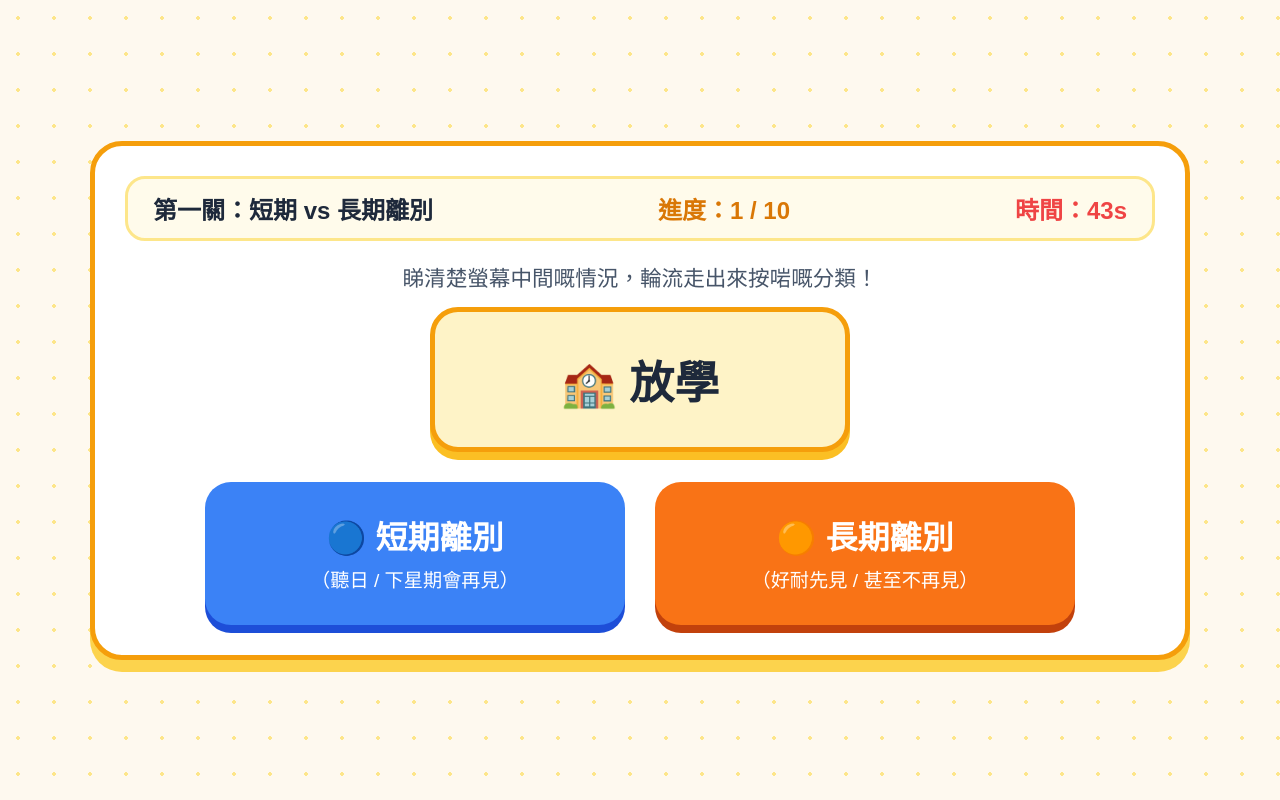
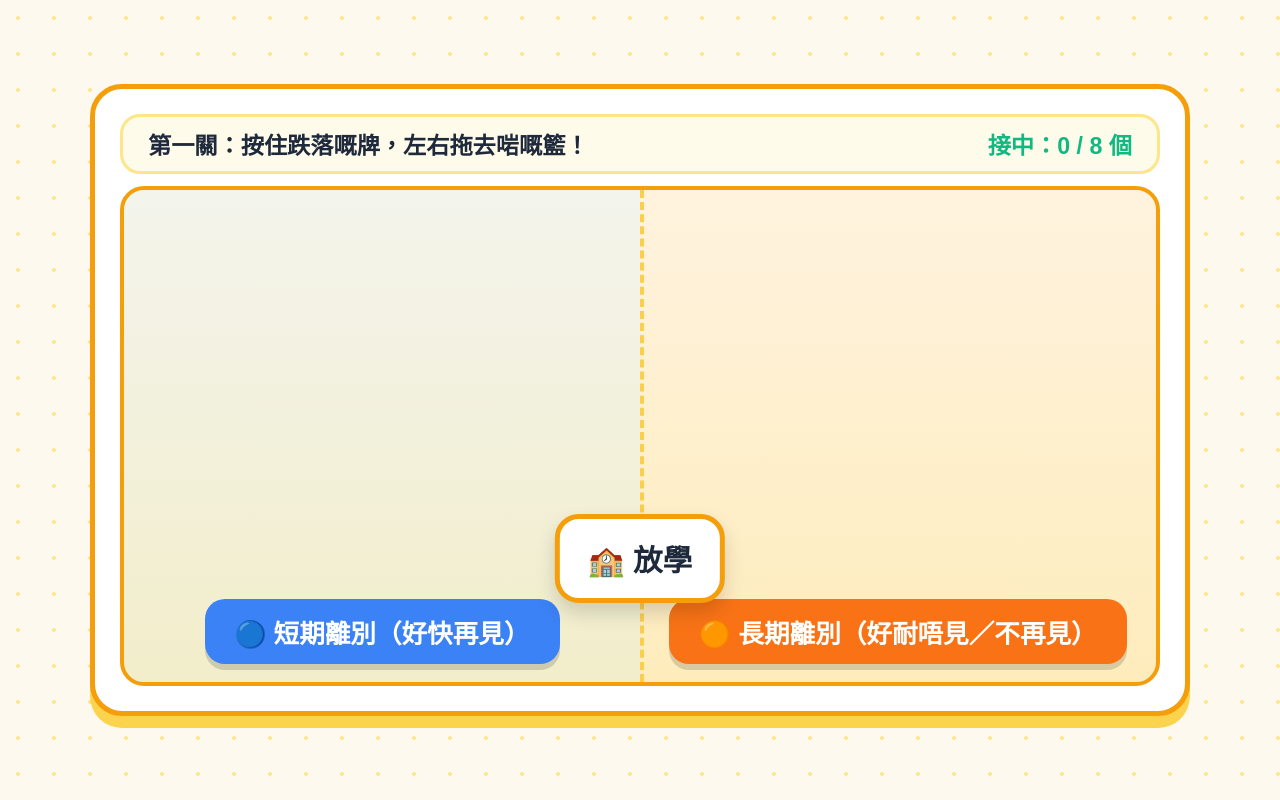
Before and after one commit to lwk-star/farewell, a plain HTML site: page index.html in a window 1280 px wide. Both pictures are taken after a click on the button "▶ 開始第一關！". Drawn offline with Linux system fonts and the light colour scheme.

Commit message:
Update index.html

```diff
--- a/index.html
+++ b/index.html
@@ -19,6 +19,7 @@
       box-sizing: border-box;
       user-select: none;
       -webkit-tap-highlight-color: transparent;
+      touch-action: none;
     }
 
     body {
@@ -44,7 +45,7 @@
       background: #ffffff;
       border: 5px solid var(--primary);
       border-radius: 32px;
-      padding: 30px;
+      padding: 25px;
       box-shadow: 0 12px 0 #fcd34d;
       text-align: center;
       position: relative;
@@ -56,22 +57,8 @@
       align-items: center;
     }
 
-    h1 {
-      font-size: 2.6rem;
-      color: #d97706;
-      margin: 10px 0;
-    }
-
-    h2 {
-      font-size: 2rem;
-      margin: 5px 0 15px 0;
-    }
-
-    p {
-      font-size: 1.35rem;
-      color: #475569;
-      margin: 10px 0 25px 0;
-    }
+    h1 { font-size: 2.5rem; color: #d97706; margin: 10px 0; }
+    p { font-size: 1.3rem; color: #475569; margin: 8px 0 20px 0; }
 
     .btn-big {
       font-size: 1.8rem;
@@ -83,104 +70,115 @@
       color: white;
       box-shadow: 0 8px 0 #b45309;
       cursor: pointer;
-      transition: transform 0.1s;
     }
+    .btn-big:active { transform: translateY(6px); box-shadow: 0 2px 0 #b45309; }
 
-    .btn-big:active {
-      transform: translateY(6px);
-      box-shadow: 0 2px 0 #b45309;
-    }
-
-    /* 頂部狀態列 */
     .hud {
       width: 100%;
       display: flex;
       justify-content: space-between;
       align-items: center;
       background: #fffbeb;
-      padding: 12px 25px;
+      padding: 10px 25px;
       border-radius: 20px;
       border: 3px solid #fde68a;
-      margin-bottom: 20px;
-      font-size: 1.5rem;
+      margin-bottom: 12px;
+      font-size: 1.45rem;
       font-weight: 900;
     }
 
-    /* 第一關：分類機 */
-    .sort-card {
-      background: #fef3c7;
-      border: 5px solid #f59e0b;
-      border-radius: 28px;
-      padding: 35px 50px;
-      font-size: 2.8rem;
-      font-weight: 900;
-      margin: 15px 0 30px 0;
-      min-width: 420px;
-      box-shadow: 0 8px 0 #fbbf24;
-      animation: bounceIn 0.2s;
+    /* ================= 第一關：真實掉落接接樂 ================= */
+    .fall-arena {
+      position: relative;
+      width: 100%;
+      height: 500px;
+      background: linear-gradient(180deg, #fffbeb 0%, #fef3c7 100%);
+      border: 4px solid #f59e0b;
+      border-radius: 24px;
+      overflow: hidden;
     }
 
-    @keyframes bounceIn {
-      from { transform: scale(0.8); }
-      to { transform: scale(1); }
+    /* 畫面中線分隔區 */
+    .zone-divider {
+      position: absolute;
+      top: 0; bottom: 0; left: 50%;
+      width: 4px;
+      border-left: 4px dashed #fcd34d;
+      pointer-events: none;
     }
 
-    .sort-btns {
+    .zone-bg-left {
+      position: absolute;
+      top: 0; bottom: 0; left: 0; width: 50%;
+      background: rgba(59, 130, 246, 0.06);
       display: flex;
-      gap: 30px;
-      width: 100%;
-      justify-content: center;
+      flex-direction: column;
+      justify-content: flex-end;
+      align-items: center;
+      padding-bottom: 18px;
+      pointer-events: none;
     }
 
-    .btn-sort {
-      flex: 1;
-      max-width: 420px;
-      padding: 30px 20px;
-      font-size: 2rem;
-      font-weight: 900;
-      border: none;
-      border-radius: 26px;
-      color: white;
-      cursor: pointer;
+    .zone-bg-right {
+      position: absolute;
+      top: 0; bottom: 0; right: 0; width: 50%;
+      background: rgba(249, 115, 22, 0.06);
+      display: flex;
+      flex-direction: column;
+      justify-content: flex-end;
+      align-items: center;
+      padding-bottom: 18px;
+      pointer-events: none;
     }
 
-    .btn-short {
-      background: var(--blue);
-      box-shadow: 0 8px 0 #1d4ed8;
+    .basket-label {
+      padding: 14px 30px;
+      border-radius: 20px;
+      font-size: 1.6rem;
+      font-weight: 900;
+      color: white;
+      box-shadow: 0 6px 0 rgba(0,0,0,0.15);
     }
 
-    .btn-long {
-      background: var(--orange);
-      box-shadow: 0 8px 0 #c2410c;
+    /* 跌落嘅情境牌（可左右拖拉） */
+    .falling-item {
+      position: absolute;
+      top: -80px;
+      padding: 18px 28px;
+      background: #ffffff;
+      border: 5px solid #f59e0b;
+      border-radius: 24px;
+      font-size: 1.85rem;
+      font-weight: 900;
+      color: #1e293b;
+      box-shadow: 0 10px 20px rgba(0,0,0,0.15);
+      cursor: grab;
+      white-space: nowrap;
+      z-index: 10;
+      transform: translateX(-50%);
     }
 
-    .btn-sort:active {
-      transform: translateY(6px);
-      box-shadow: none;
+    .falling-item.dragging {
+      border-color: #ec4899;
+      transform: translateX(-50%) scale(1.08);
+      box-shadow: 0 15px 30px rgba(236, 72, 153, 0.35);
     }
 
-    /* 第二關：情境配對 */
+    /* ================= 第二關：情境配對 ================= */
     .quiz-box {
       background: #f1f5f9;
       padding: 25px 35px;
       border-radius: 22px;
-      font-size: 1.9rem;
+      font-size: 1.85rem;
       font-weight: bold;
-      margin-bottom: 25px;
+      margin-bottom: 20px;
       width: 100%;
     }
-
-    .options-col {
-      display: flex;
-      flex-direction: column;
-      gap: 16px;
-      width: 100%;
-    }
-
+    .options-col { display: flex; flex-direction: column; gap: 15px; width: 100%; }
     .btn-opt {
       width: 100%;
       padding: 20px 25px;
-      font-size: 1.55rem;
+      font-size: 1.5rem;
       font-weight: bold;
       border: 3px solid #cbd5e1;
       border-radius: 20px;
@@ -188,44 +186,32 @@
       color: var(--dark);
       cursor: pointer;
       text-align: left;
-      transition: all 0.1s;
     }
+    .btn-opt:active { background: #fef3c7; border-color: var(--primary); }
 
-    .btn-opt:active {
-      background: #fef3c7;
-      border-color: var(--primary);
-      transform: scale(0.98);
-    }
-
-    /* 第三關：Bing Bong 火箭狂篤 */
+    /* ================= 第三關：Bing Bong 火箭狂篤 ================= */
     .rocket-arena {
       position: relative;
       width: 100%;
-      height: 360px;
+      height: 380px;
       background: linear-gradient(180deg, #0f172a 0%, #1e3a8a 100%);
       border-radius: 26px;
       overflow: hidden;
       border: 4px solid #38bdf8;
-      margin-bottom: 15px;
     }
-
     .progress-wrap {
-      width: 90%;
-      height: 32px;
+      width: 90%; height: 32px;
       background: #334155;
       border-radius: 20px;
-      margin: 15px auto;
+      margin: 12px auto;
       overflow: hidden;
       border: 3px solid #94a3b8;
     }
-
     .progress-bar {
-      height: 100%;
-      width: 15%;
+      height: 100%; width: 15%;
       background: linear-gradient(90deg, #f472b6, #fbbf24, #4ade80);
       transition: width 0.1s;
     }
-
     .energy-orb {
       position: absolute;
       padding: 16px 24px;
@@ -237,20 +223,14 @@
       border: 4px solid #ffffff;
       box-shadow: 0 0 20px rgba(253, 224, 71, 0.8);
       cursor: pointer;
-      animation: floatOrb 1.2s infinite alternate ease-in-out;
-    }
-
-    @keyframes floatOrb {
-      from { transform: translateY(0px) scale(1); }
-      to { transform: translateY(-10px) scale(1.06); }
     }
 
     .feedback-toast {
       position: fixed;
       top: 25px;
-      padding: 15px 35px;
+      padding: 14px 35px;
       border-radius: 50px;
-      font-size: 1.8rem;
+      font-size: 1.7rem;
       font-weight: 900;
       color: white;
       display: none;
@@ -267,27 +247,29 @@
   <div class="screen active" id="screen-start">
     <div style="font-size: 4rem;">⭐🚀🧱</div>
     <h1>離別大作戰：Touch Mon 闖關賽</h1>
-    <p>唔使長篇大論！全組輪流走出來用手指極速過三關，考驗大家對「離別」嘅反應力！</p>
-    <div style="display:flex; gap:15px; margin-bottom:25px; font-size:1.2rem; font-weight:bold;">
-      <span style="background:#dbeafe; color:#1d4ed8; padding:10px 20px; border-radius:15px;">第一關：短期 vs 長期極速分類</span>
+    <p>全組輪流走出來用手指操作過三關，邊玩邊學「好好道別」！</p>
+    <div style="display:flex; gap:15px; margin-bottom:25px; font-size:1.15rem; font-weight:bold; flex-wrap:wrap; justify-content:center;">
+      <span style="background:#dbeafe; color:#1d4ed8; padding:10px 20px; border-radius:15px;">第一關：左右拖拉接牌（短期 vs 長期）</span>
       <span style="background:#fce7f3; color:#be185d; padding:10px 20px; border-radius:15px;">第二關：好好道別反應戰</span>
       <span style="background:#fef3c7; color:#b45309; padding:10px 20px; border-radius:15px;">第三關：全組狂篤推火箭</span>
     </div>
     <button class="btn-big" onclick="startStage1()">▶ 開始第一關！</button>
   </div>
 
-  <!-- 第一關：極速分類 -->
+  <!-- 第一關：掉落接接樂 -->
   <div class="screen" id="screen-1">
     <div class="hud">
-      <span>第一關：短期 vs 長期離別</span>
-      <span style="color:#d97706;">進度：<span id="s1-count">1</span> / 10</span>
-      <span style="color:#ef4444;">時間：<span id="s1-time">45</span>s</span>
+      <span>第一關：按住跌落嘅牌，左右拖去啱嘅籃！</span>
+      <span style="color:#10b981;">接中：<span id="s1-score">0</span> / 8 個</span>
     </div>
-    <p style="margin:0;">睇清楚螢幕中間嘅情況，輪流走出來按啱嘅分類！</p>
-    <div class="sort-card" id="s1-word">放學</div>
-    <div class="sort-btns">
-      <button class="btn-sort btn-short" onclick="checkSort('short')">🔵 短期離別<br><span style="font-size:1.2rem; font-weight:normal;">（聽日 / 下星期會再見）</span></button>
-      <button class="btn-sort btn-long" onclick="checkSort('long')">🟠 長期離別<br><span style="font-size:1.2rem; font-weight:normal;">（好耐先見 / 甚至不再見）</span></button>
+    <div class="fall-arena" id="fall-arena">
+      <div class="zone-divider"></div>
+      <div class="zone-bg-left">
+        <div class="basket-label" style="background: var(--blue);">🔵 短期離別（好快再見）</div>
+      </div>
+      <div class="zone-bg-right">
+        <div class="basket-label" style="background: var(--orange);">🟠 長期離別（好耐唔見／不再見）</div>
+      </div>
     </div>
   </div>
 
@@ -320,8 +302,7 @@
   <div class="screen" id="screen-win">
     <div style="font-size: 4.5rem;">🎉🚀🌕</div>
     <h1>全組挑戰成功！</h1>
-    <p style="font-size: 1.6rem; color: #1e293b; max-width: 750px; line-height: 1.6;">
-      好似頭先嘅遊戲咁：<br>
+    <p style="font-size: 1.55rem; color: #1e293b; max-width: 750px; line-height: 1.6;">
       1️⃣ 我哋分得清<b>短期</b>同<b>長期離別</b><br>
       2️⃣ 學識唔好直接轉身走，用<b>微笑、揮手同多謝</b>好好道別<br>
       3️⃣ 就算要分開，都可以好似阿樂同 Bing Bong 咁，<b>帶住開心嘅回憶繼續向前行</b>！
@@ -340,68 +321,118 @@
       t.innerText = msg;
       t.style.background = bg;
       t.style.display = 'block';
-      setTimeout(() => { t.style.display = 'none'; }, 900);
+      setTimeout(() => { t.style.display = 'none'; }, 850);
     }
 
-    /* ================= 第一關：短期 vs 長期離別（緊扣第14頁PPT） ================= */
-    const sortItems = [
+    /* ================= 第一關：真實掉落＋手指左右拖拉 ================= */
+    const sortPool = [
       { text: "🏫 放學", type: "short" },
-      { text: "🎓 小學 / 中學畢業", type: "long" },
+      { text: "🎓 畢業", type: "long" },
       { text: "🔔 下課（轉堂）", type: "short" },
-      { text: "✈️ 同學轉校 / 移民", type: "long" },
-      { text: "📅 星期五週末前", type: "short" },
+      { text: "✈️ 同學轉校", type: "long" },
+      { text: "📅 週末前", type: "short" },
       { text: "📦 搬家去另一區", type: "long" },
       { text: "🚻 去洗手間一陣", type: "short" },
-      { text: "👋 社交小組最後一節完結", type: "long" },
-      { text: "🍜 午飯時間分開食飯", type: "short" },
-      { text: "💼 老師 / 職員離職", type: "long" }
+      { text: "👋 小組最後一節完結", type: "long" },
+      { text: "🍜 午飯分開食飯", type: "short" },
+      { text: "💼 老師／職員離職", type: "long" }
     ];
 
-    let s1Index = 0;
-    let s1Timer = null;
-    let timeLeft = 45;
+    let s1Caught = 0;
+    let s1PoolIndex = 0;
+    let fallLoop = null;
+    let activeCard = null;
 
     function startStage1() {
-      s1Index = 0;
-      timeLeft = 45;
+      s1Caught = 0;
+      s1PoolIndex = 0;
+      document.getElementById('s1-score').innerText = s1Caught;
       showScreen('screen-1');
-      updateS1UI();
-      s1Timer = setInterval(() => {
-        timeLeft--;
-        document.getElementById('s1-time').innerText = timeLeft;
-        if (timeLeft <= 0) {
-          clearInterval(s1Timer);
-          showToast("⏰ 時間到！進入第二關！", "#f59e0b");
-          setTimeout(startStage2, 1000);
-        }
-      }, 1000);
+      spawnFallingCard();
     }
 
-    function updateS1UI() {
-      document.getElementById('s1-count').innerText = s1Index + 1;
-      const card = document.getElementById('s1-word');
-      card.style.animation = 'none';
-      card.offsetHeight;
-      card.style.animation = 'bounceIn 0.2s';
-      card.innerText = sortItems[s1Index].text;
+    function spawnFallingCard() {
+      const arena = document.getElementById('fall-arena');
+      if (activeCard) activeCard.remove();
+
+      const data = sortPool[s1PoolIndex % sortPool.length];
+      s1PoolIndex++;
+
+      const el = document.createElement('div');
+      el.className = 'falling-item';
+      el.innerText = data.text;
+      el.dataset.type = data.type;
+
+      // 初始放喺正中間上方跌落嚟，逼組員要向左或向右拖
+      let posX = arena.clientWidth / 2;
+      let posY = -40;
+      let isDragging = false;
+
+      el.style.left = posX + 'px';
+      el.style.top = posY + 'px';
+
+      // Touch / Mouse 拖拉控制
+      el.onpointerdown = (e) => {
+        isDragging = true;
+        el.classList.add('dragging');
+        el.setPointerCapture(e.pointerId);
+      };
+
+      el.onpointermove = (e) => {
+        if (!isDragging) return;
+        const rect = arena.getBoundingClientRect();
+        posX = Math.max(110, Math.min(rect.width - 110, e.clientX - rect.left));
+        posY = Math.max(20, Math.min(rect.height - 60, e.clientY - rect.top));
+        el.style.left = posX + 'px';
+        el.style.top = posY + 'px';
+      };
+
+      el.onpointerup = (e) => {
+        if (!isDragging) return;
+        isDragging = false;
+        el.classList.remove('dragging');
+        el.releasePointerCapture(e.pointerId);
+      };
+
+      arena.appendChild(el);
+      activeCard = el;
+
+      clearInterval(fallLoop);
+      fallLoop = setInterval(() => {
+        if (!isDragging) {
+          posY += 2.6; // 掉落速度（適合初中生走出來拖拉）
+          el.style.top = posY + 'px';
         }
 
-    function checkSort(choice) {
-      if (choice === sortItems[s1Index].type) {
-        showToast("✅ 答啱！+10分", "#10b981");
-        s1Index++;
-        if (s1Index >= sortItems.length) {
-          clearInterval(s1Timer);
+        // 跌到底部判定落入左邊（short）定右邊（long）
+        if (posY >= arena.clientHeight - 95) {
+          clearInterval(fallLoop);
+          const half = arena.clientWidth / 2;
+          const landedSide = posX < half ? 'short' : 'long';
+
+          if (landedSide === data.type) {
+            s1Caught++;
+            document.getElementById('s1-score').innerText = s1Caught;
+            showToast("✅ 接啱籃啦！", "#10b981");
+            el.remove();
+            activeCard = null;
+
+            if (s1Caught >= 8) {
               setTimeout(startStage2, 800);
             } else {
-          updateS1UI();
+              setTimeout(spawnFallingCard, 350);
             }
           } else {
-        showToast("❌ 諗真啲！呢個係短期定長期？", "#ef4444");
+            showToast("❌ 跌錯邊啦！呢個係" + (data.type === 'short' ? '短期' : '長期') + "離別！", "#ef4444");
+            el.remove();
+            activeCard = null;
+            setTimeout(spawnFallingCard, 500);
           }
         }
+      }, 20);
+    }
 
-    /* ================= 第二關：道別行動配對（緊扣第11、13、15頁PPT） ================= */
+    /* ================= 第二關：道別行動配對 ================= */
     const quizData = [
       {
         q: "1. 放學同同學行到分岔口要分開，點做先唔會令人覺得你無禮貌？",
@@ -484,7 +515,7 @@
       });
     }
 
-    /* ================= 第三關：全組狂篤推火箭（緊扣第15-16頁 Bing Bong） ================= */
+    /* ================= 第三關：全組狂篤推火箭 ================= */
     let rocketPower = 20;
     let rocketInterval = null;
     let orbInterval = null;
@@ -495,13 +526,11 @@
       showScreen('screen-3');
       updateRocketBar();
 
-      // 能量慢慢下降，製造全組合作狂篤嘅緊張感
       rocketInterval = setInterval(() => {
         rocketPower = Math.max(5, rocketPower - 1.2);
         updateRocketBar();
       }, 150);
 
-      // 不斷生出可點擊能量球
       spawnOrb();
       spawnOrb();
       orbInterval = setInterval(spawnOrb, 650);
```
Lines whose indentation alone changed are shown as unchanged.
